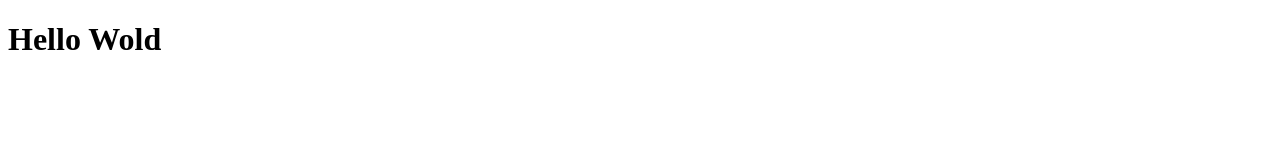
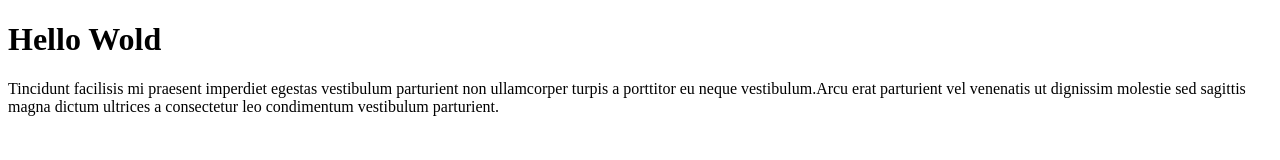
Before and after one commit to mukeshsingh11-stack/celina-test, a plain HTML site: page index.html in a window 1280 px wide. Drawn offline with Linux system fonts and the light colour scheme.

Commit message:
Add paragraph

```diff
--- a/index.html
+++ b/index.html
@@ -9,6 +9,10 @@
 
 <body>
   <h1>Hello Wold</h1>
+  <p>Tincidunt facilisis mi praesent imperdiet egestas vestibulum parturient non ullamcorper turpis a porttitor eu neque
+    vestibulum.Arcu erat parturient vel venenatis ut dignissim molestie sed sagittis magna dictum ultrices a consectetur
+    leo
+    condimentum vestibulum parturient.</p>
 </body>
 
 </html>
```
